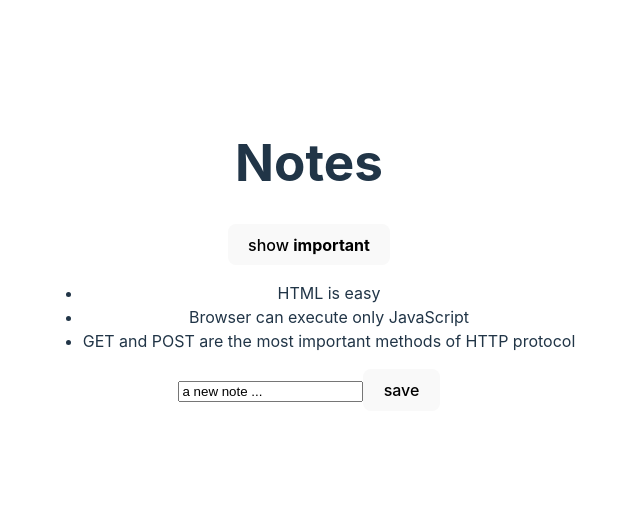
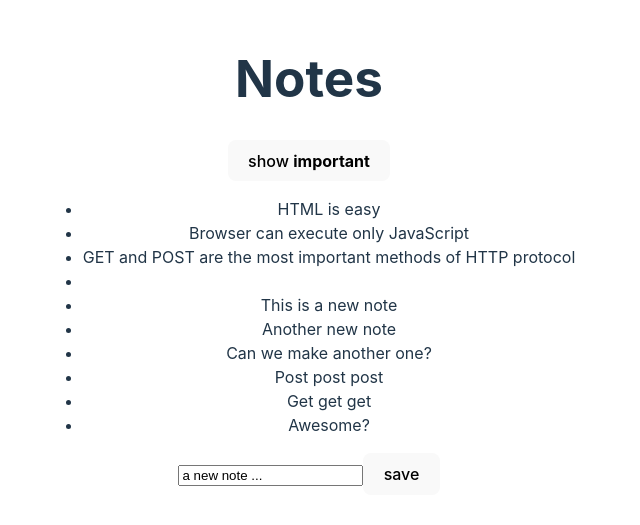
Before and after one commit to c0ldbear/fullstack-fi, a React (Vite) app in the folder part2/follow-along/: page / in a window 1280 px wide. Shown: the part 145-670 px from the top of the page, without its empty margins (331-971 px from the left). Built offline with nearby package versions, Linux system fonts and the light colour scheme; data requests are answered from the project's data file.

Commit message:
Add json-server (db.json) and calls to the data and update UI

```diff
--- a/part2/follow-along/db.json
+++ b/part2/follow-along/db.json
@@ -14,6 +14,39 @@
       "id": "3",
       "content": "GET and POST are the most important methods of HTTP protocol",
       "important": true
+    },
+    {
+      "id": "5ab1"
+    },
+    {
+      "id": 5,
+      "content": "This is a new note",
+      "important": true
+    },
+    {
+      "id": "1bdb",
+      "content": "Another new note",
+      "important": false
+    },
+    {
+      "id": "f604",
+      "content": "Can we make another one?",
+      "important": false
+    },
+    {
+      "id": "f848",
+      "content": "Post post post",
+      "important": true
+    },
+    {
+      "id": "c0b9",
+      "content": "Get get get",
+      "important": true
+    },
+    {
+      "id": "6680",
+      "content": "Awesome?",
+      "important": false
     }
   ]
 }
--- a/part2/follow-along/src/App.jsx
+++ b/part2/follow-along/src/App.jsx
@@ -32,11 +32,14 @@ function App() {
     const noteObject = {
       content: newNote,
       important: Math.random() < 0.5,
-      id: notes.length + 1,
     };
-    setNotes(notes.concat(noteObject)); // concat produces a new copy with the added new noteObject instead of mutating the original array
+    // setNotes(notes.concat(noteObject)); // concat produces a new copy with the added new noteObject instead of mutating the original array
     // we shall never mutate state directly in React.
-    setNewNote("");
+    axios.post("http://localhost:3001/notes", noteObject).then((response) => {
+      console.log(">> response:", response);
+      setNotes(notes.concat(response.data)); // this updates the "UI"
+      setNewNote("");
+    });
   };
 
   const handleNoteChange = (event) => {
```
